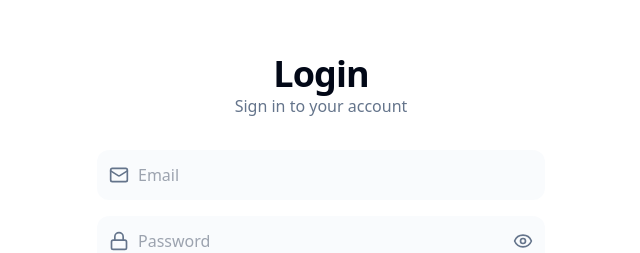
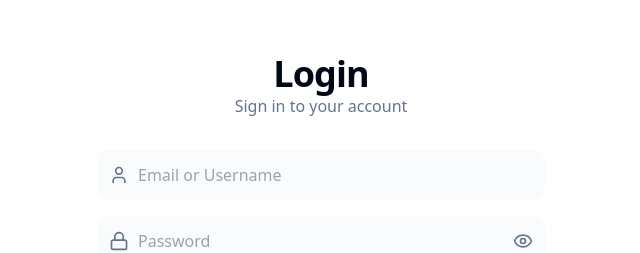
Before and after one commit to MEHDImp4/DepanceAPP, a React (Vite) app in the folder client/: page /login in a window 1280 px wide. Shown: the part 178-431 px from the top of the page, without its empty margins (319-959 px from the left). Built offline with nearby package versions, Linux system fonts and the light colour scheme.

Commit message:
feat: Add internationalization support with English and French translations and implement the Login page component.

```diff
--- a/client/public/locales/en/translation.json
+++ b/client/public/locales/en/translation.json
@@ -105,7 +105,10 @@
         "login_button": "Sign In",
         "register_button": "Create Account",
         "no_account": "Don't have an account?",
-        "have_account": "Already have an account?"
+        "have_account": "Already have an account?",
+        "confirm_password_placeholder": "Confirm Password",
+        "password_mismatch": "Passwords do not match",
+        "email_or_username_placeholder": "Email or Username"
     },
     "common": {
         "name": "Name",
--- a/client/public/locales/fr/translation.json
+++ b/client/public/locales/fr/translation.json
@@ -104,7 +104,10 @@
         "login_button": "Se connecter",
         "register_button": "Créer un compte",
         "no_account": "Pas encore de compte ?",
-        "have_account": "Déjà un compte ?"
+        "have_account": "Déjà un compte ?",
+        "confirm_password_placeholder": "Confirmer le mot de passe",
+        "password_mismatch": "Les mots de passe ne correspondent pas",
+        "email_or_username_placeholder": "Email ou Nom d'utilisateur"
     },
     "common": {
         "name": "Nom",
--- a/client/src/pages/auth/Login.tsx
+++ b/client/src/pages/auth/Login.tsx
@@ -4,7 +4,7 @@ import { useAuthStore } from "@/store/auth-store";
 import { useTranslation } from "react-i18next";
 import { motion, AnimatePresence } from "framer-motion";
 import api from "@/lib/axios";
-import { Lock, Mail, Eye, EyeOff, ArrowRight } from "lucide-react";
+import { Lock, User, Eye, EyeOff, ArrowRight } from "lucide-react";
 
 export default function Login() {
     const [error, setError] = useState("");
@@ -63,10 +63,10 @@ export default function Login() {
 
                     <div className="space-y-4">
                         <div className="relative">
-                            <Mail className="absolute left-3 top-1/2 -translate-y-1/2 text-muted-foreground" size={20} />
+                            <User className="absolute left-3 top-1/2 -translate-y-1/2 text-muted-foreground" size={20} />
                             <input
                                 type="text"
-                                placeholder={t("auth.email_placeholder")}
+                                placeholder={t("auth.email_or_username_placeholder")}
                                 value={identifier}
                                 onChange={(e) => setIdentifier(e.target.value)}
                                 className="w-full bg-muted/40 border border-transparent rounded-xl py-3 pl-10 pr-4 focus:border-primary focus:bg-background outline-none transition-colors"
```
